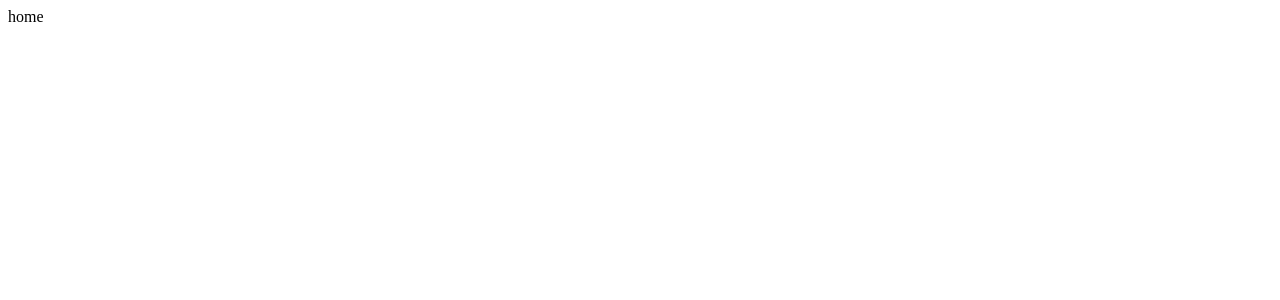
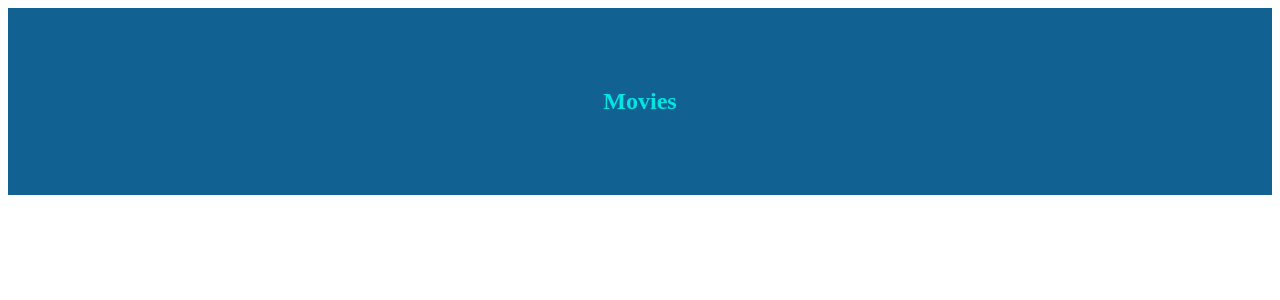
Before and after one commit to gustavorana25/desafioC, a React (Create React App) app: page / in a window 1280 px wide. Shown: the top 300 px of the page. Built offline with nearby package versions, Linux system fonts and the light colour scheme.

Commit message:
styled component, creating header components and template vars

```diff
--- a/package.json
+++ b/package.json
@@ -6,7 +6,8 @@
     "react": "^16.5.2",
     "react-dom": "^16.5.2",
     "react-router-dom": "^4.3.1",
-    "react-scripts": "1.1.5"
+    "react-scripts": "1.1.5",
+    "styled-components": "^3.4.9"
   },
   "scripts": {
     "start": "react-scripts start",
--- a/src/App.js
+++ b/src/App.js
@@ -1,6 +1,7 @@
 import React, { Component } from 'react';
 import { BrowserRouter, Switch, Route } from 'react-router-dom';
 
+import Header from './components/header/header';
 import Home from './pages/home';
 import Movie from './pages/movie';
 
@@ -9,6 +10,7 @@ class App extends Component {
     return (
       <BrowserRouter>
         <Switch>
+          <Header />
           <Route path="/" exact={true} component={Home} />
           <Route path="/filme" component={Movie} />
           <Route path="*" component={Home} />
--- /dev/null
+++ b/src/components/header/header.js
@@ -0,0 +1,23 @@
+import React, { Component } from 'react';
+import styled from 'styled-components';
+
+import { colors } from '../../template/colors';
+
+const Title = styled.h1`
+  font-size: 1.5em;
+  text-align: center;
+  color: ${colors.textPrimary};
+`;
+
+const Wrapper = styled.header`
+  padding: 4em;
+  background: ${colors.primary};
+`;
+
+const Header = () => (
+    <Wrapper>
+        <Title>Movies</Title>
+    </Wrapper>
+)
+
+export default Header;
--- /dev/null
+++ b/src/template/colors.js
@@ -0,0 +1,4 @@
+export const colors = {
+    primary: '#116193',
+    textPrimary: '#00e5e2'
+}
```
Also changed, not shown: src/template/fonts.js (added), 1 other file (tests, documents, lock files or other folders).
